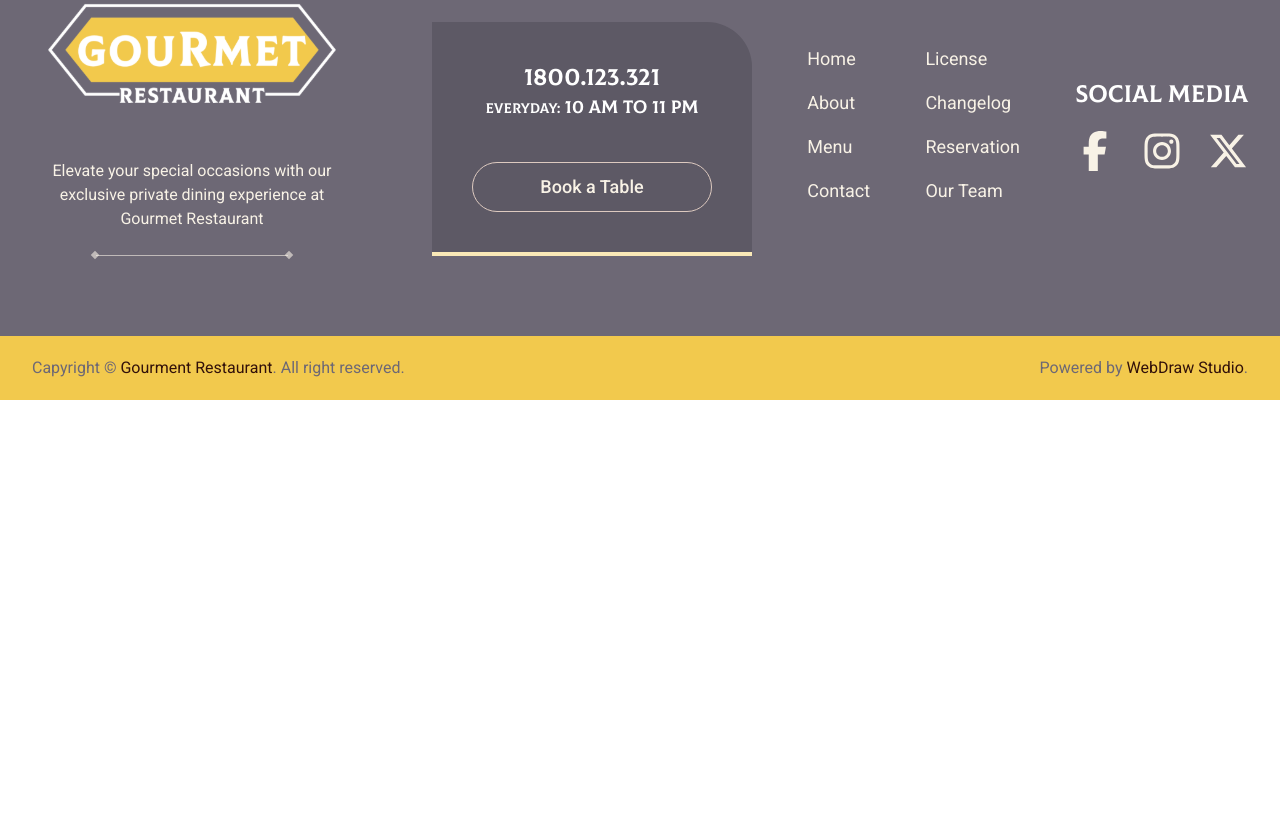
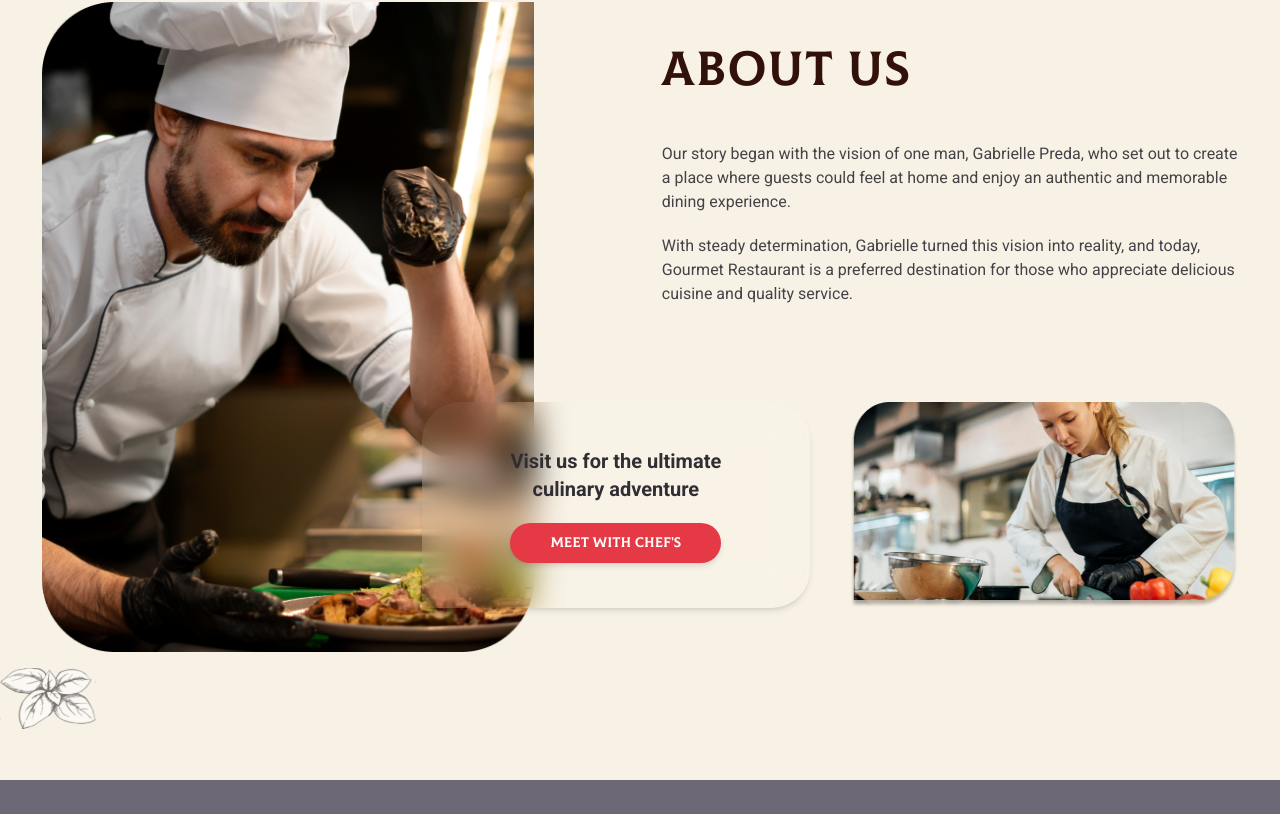
Before and after one commit to imTheoDoR/gourment-restaurant, a Next.js app: page /about in a window 1280 px wide. Shown: the part 626-1440 px from the top of the page. Before the commit the page ends 1026 px from the top, so only its background shows below. Built offline with nearby package versions, Linux system fonts and the light colour scheme.

Commit message:
about component 1

```diff
--- a/app/about/page.tsx
+++ b/app/about/page.tsx
@@ -1,3 +1,4 @@
+import AboutUs from "@/components/about/about-us";
 import Header from "@/components/header";
 
 export default function AboutPage() {
@@ -7,6 +8,8 @@ export default function AboutPage() {
         title="about gourmet"
         description="we take pride in our passion for culinary artistry and unparalleled hospitality."
       />
+
+      <AboutUs />
     </main>
   );
 }
--- /dev/null
+++ b/components/about/about-us.tsx
@@ -0,0 +1,70 @@
+"use client";
+
+import Title from "@/components/title";
+import Image from "next/image";
+import { Button } from "../ui/button";
+import Link from "next/link";
+
+const AboutUs = () => {
+  return (
+    <section className="bg-white2">
+      <div className="container py-20 lg:py-32 flex flex-col lg:flex-row items-center justify-center gap-10 lg:gap-32 overflow-x-hidden relative">
+        {/* flower */}
+        <div className="bg-flower bg-contain bg-no-repeat w-24 h-28 absolute z-40 bottom-0 left-0 hidden xl:block" />
+
+        <Image
+          src="/images/about/chef.png"
+          alt="gourmet restaurant about chef"
+          width={500}
+          height={661}
+          className="w-auto max-h-[550px] xl:max-h-[650px] h-full"
+        />
+
+        <div className="max-w-xl flex flex-col-reverse lg:flex-col relative">
+          {/* leaf */}
+          <div className="bg-leaf bg-contain bg-no-repeat w-24 h-28 absolute z-40 top-20 -right-36 hidden xl:block" />
+
+          <div className="pt-20 lg:pt-0">
+            <Title text="about us" className="pb-12" isDark />
+            <p className="pb-5 text-gray3">
+              Our story began with the vision of one man, Gabrielle Preda, who
+              set out to create a place where guests could feel at home and
+              enjoy an authentic and memorable dining experience.
+            </p>
+            <p className="text-gray3">
+              With steady determination, Gabrielle turned this vision into
+              reality, and today, Gourmet Restaurant is a preferred destination
+              for those who appreciate delicious cuisine and quality service.
+            </p>
+          </div>
+
+          <div className="flex gap-5 lg:gap-10 flex-col lg:flex-row flex-shrink-0 items-center -ml-0 lg:-ml-60 -mt-20 lg:mt-16 xl:mt-24">
+            <div className="max-w-[412px] w-full h-[206px] bg-white/5 backdrop-blur-lg rounded-t-[38px] rounded-br-[38px] flex flex-col items-center justify-center shadow-md">
+              <h4 className="text-black text-xl px-5 lg:px-20 text-center font-bold">
+                Visit us for the ultimate culinary adventure
+              </h4>
+
+              <Link href="#meet-with-chefs">
+                <Button variant="red" size="md" className="mt-5 font-colus">
+                  Meet with chef&apos;s
+                </Button>
+              </Link>
+            </div>
+
+            <div className="w-auto lg:w-full h-[206px]">
+              <Image
+                src="/images/about/female.png"
+                alt="gourmet restaurant about female"
+                width={412}
+                height={206}
+                className="w-auto max-h-[206px] h-full"
+              />
+            </div>
+          </div>
+        </div>
+      </div>
+    </section>
+  );
+};
+
+export default AboutUs;
--- a/components/homepage/reservation/reservation-wrapper.tsx
+++ b/components/homepage/reservation/reservation-wrapper.tsx
@@ -8,7 +8,7 @@ const ReservationWrapper = () => {
   return (
     <section className="bg-reserve bg-cover w-full">
       <div className="container py-20 lg:py-10 flex flex-col lg:flex-row justify-between items-center max-w-6xl">
-        <div className="space-y-10 pb-16 lg:pb-0 py-0 lg:py-16 max-w-[640px]">
+        <div className="space-y-10 pb-16 lg:pb-0  max-w-[640px]">
           <Title
             text="reserved for private dining"
             className="text-white2 max-w-[420px]"
--- a/components/navbar.tsx
+++ b/components/navbar.tsx
@@ -74,7 +74,9 @@ const Navbar = () => {
           </div>
         </div>
       </div>
+
       <nav className="container flex items-center justify-between pt-3">
+        <Link href="/">
           <Image
             src="/images/logo.svg"
             alt="Gourmet Restaurant Logo"
@@ -82,6 +84,7 @@ const Navbar = () => {
             height={90}
             className="w-32 lg:w-40"
           />
+        </Link>
 
         {/* Desktop menu */}
         <ul className="hidden lg:flex items-center space-x-16">
--- a/components/ui/button.tsx
+++ b/components/ui/button.tsx
@@ -5,11 +5,12 @@ import { cva, type VariantProps } from "class-variance-authority";
 import { cn } from "@/lib/utils";
 
 const buttonVariants = cva(
-  "inline-flex items-center justify-center whitespace-nowrap rounded-md text-sm font-medium transition-colors focus-visible:outline-none focus-visible:ring-1 focus-visible:ring-neutral-950 disabled:pointer-events-none disabled:opacity-50 dark:focus-visible:ring-neutral-300",
+  "inline-flex items-center justify-center whitespace-nowrap rounded-full text-sm font-medium transition-colors focus-visible:outline-none focus-visible:ring-1 focus-visible:ring-neutral-950 disabled:pointer-events-none disabled:opacity-50 dark:focus-visible:ring-neutral-300",
   {
     variants: {
       variant: {
         default: "rounded-full",
+        red: "bg-red text-white hover:bg-green shadow-md",
         link: "text-neutral-900 underline-offset-4 hover:underline",
         btnHead:
           "rounded-full bg-gray/30 border border-orange2 text-orange font-bold hover:bg-gray/50",
@@ -17,7 +18,8 @@ const buttonVariants = cva(
       },
       size: {
         default: "h-9 px-10 py-2",
-        sm: "h-8 rounded-md px-3 text-xs",
+        sm: "h-8 px-3 text-xs",
+        md: "h-10 px-10",
         lg: "h-12 px-10",
         book: "h-12 px-8 py-5 text-lg",
         reserve: "px-16 py-4 text-lg",
--- a/tailwind.config.ts
+++ b/tailwind.config.ts
@@ -29,6 +29,8 @@ const config = {
         discover: "url('/images/discover.png')",
         menu: "url('/images/plate2.png')",
         about: "url('/images/about-bg.png')",
+        leaf: "url('/images/leaf.svg')",
+        flower: "url('/images/flower.svg')",
       },
       keyframes: {
         "accordion-down": {
```
Also changed, not shown: public/images/about/chef.png (added), public/images/about/female.png (added). Lines whose indentation alone changed are shown as unchanged.
